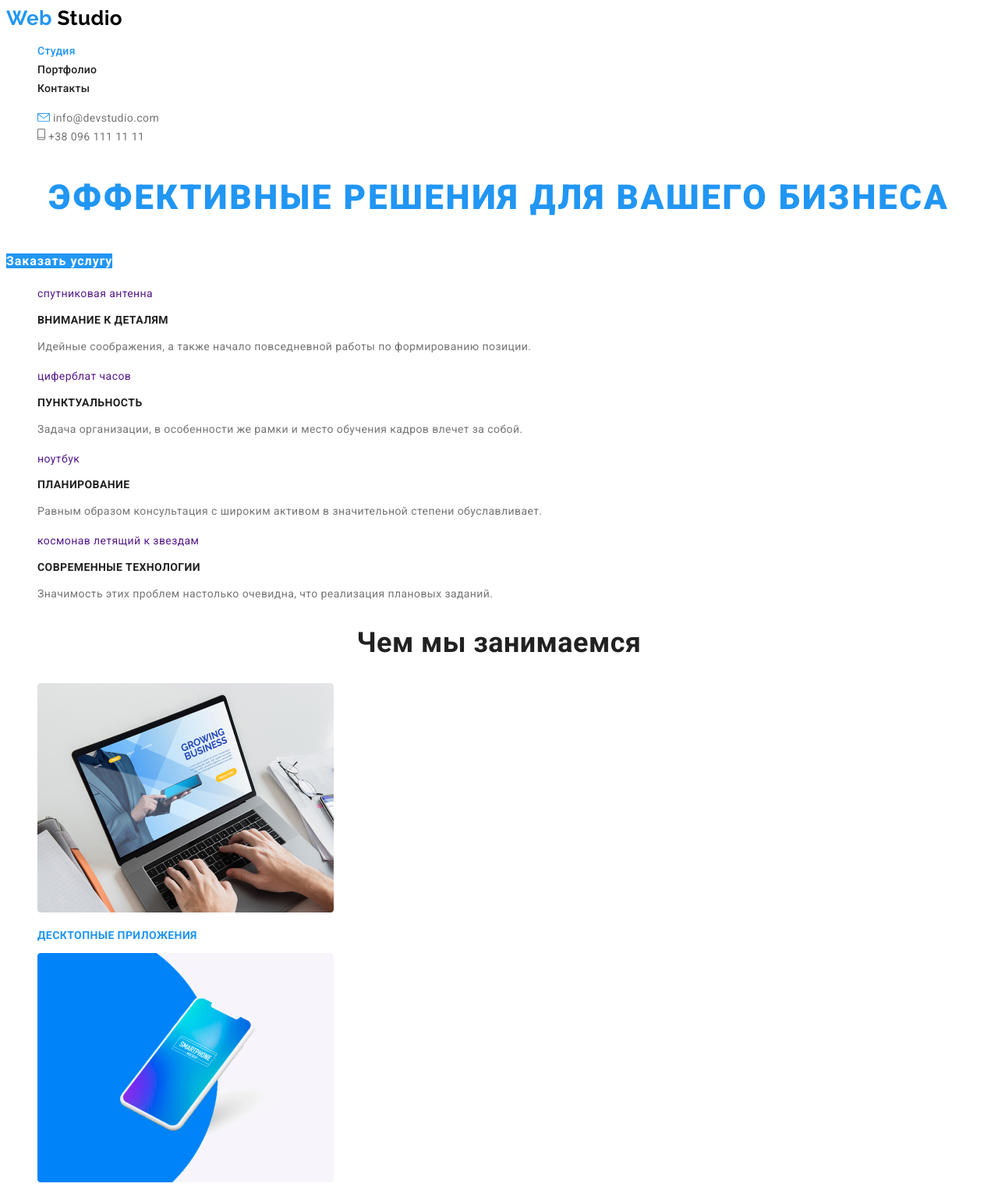
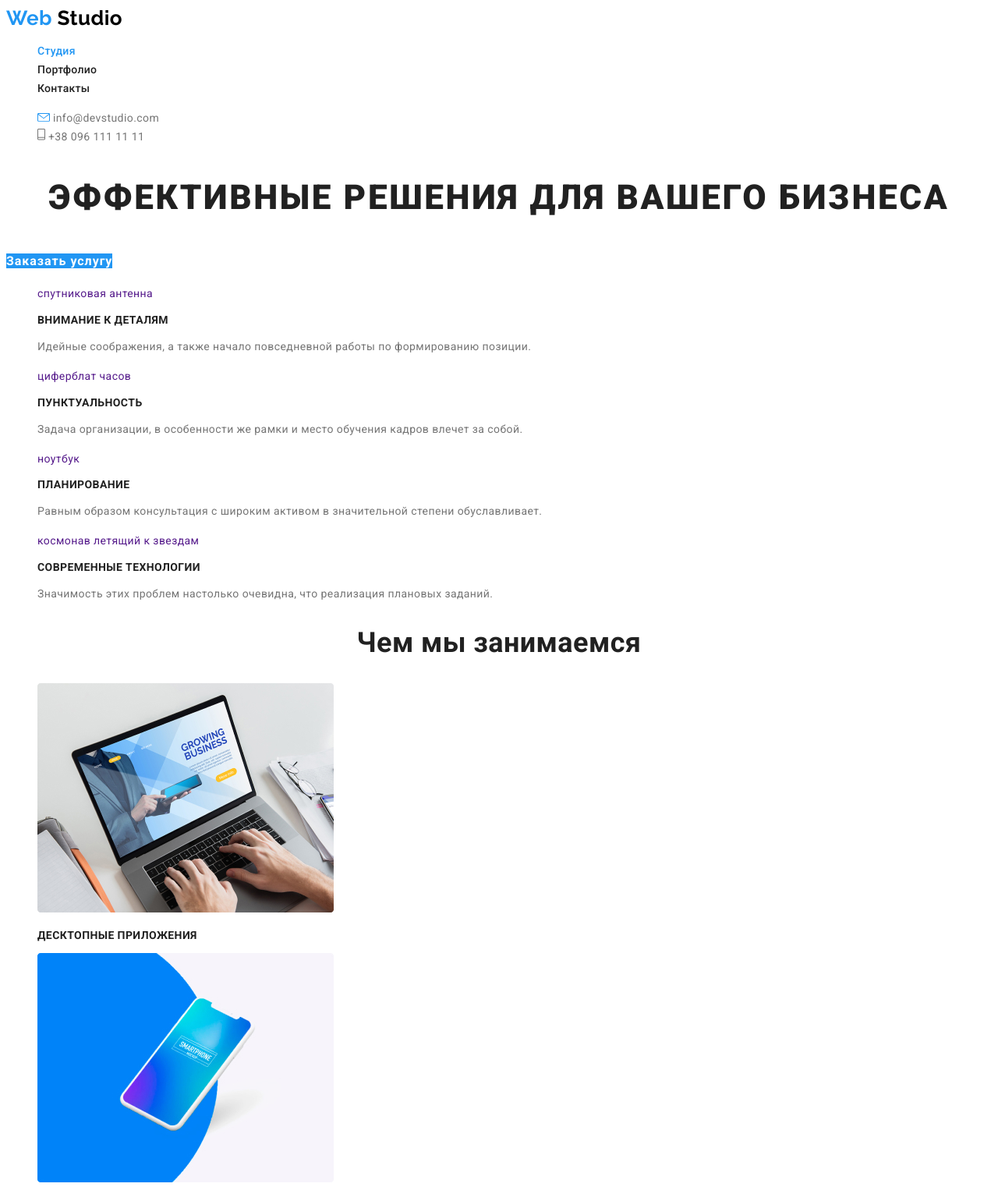
Before and after one commit to AleksandrKolot/Html_css_01, a plain HTML site: page index.html in a window 1280 px wide. Shown: the top 1522 px of the page at 78% size. Drawn offline with Linux system fonts and the light colour scheme.

Commit message:
удалил белый цвет заголовков

```diff
--- a/css/styles.css
+++ b/css/styles.css
@@ -68,8 +68,7 @@ h1, h2, h3, h4, h5, h6{
 .hero-title{
   font-weight: 900;
   font-size: 44px;
-  color: var(--accent-color);
-  /* color: var(--hero-text-color); */
+  /* добавить цвет */
   line-height: 1.36;
   text-align: center;
   letter-spacing: 0.06em;
@@ -98,7 +97,7 @@ h1, h2, h3, h4, h5, h6{
   text-align: center;
 }
 .work-title {
-color: var(--accent-color);
+/* добавить цвет */
   /* color: var(--work-title-text-color); */
 }
 .team{
```
